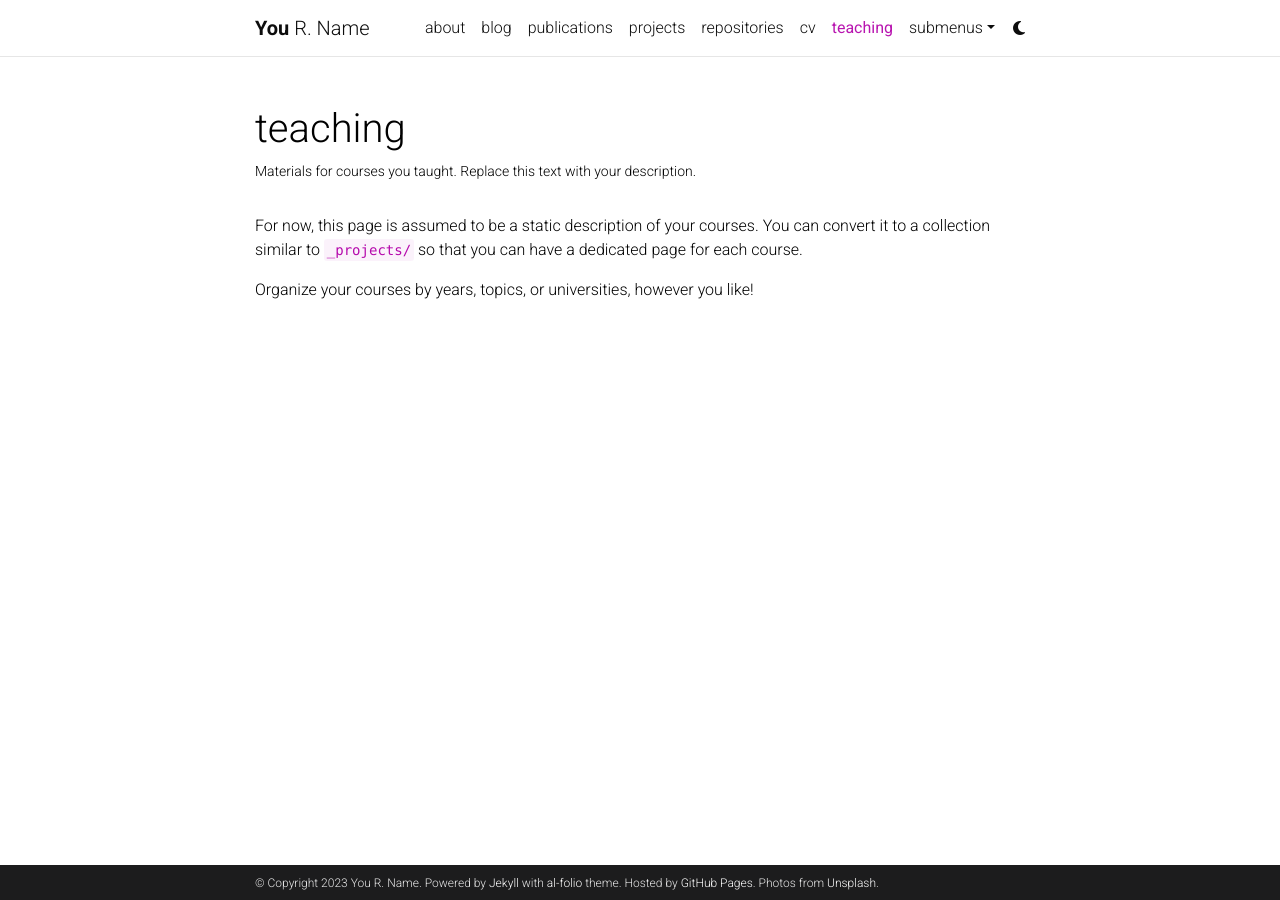
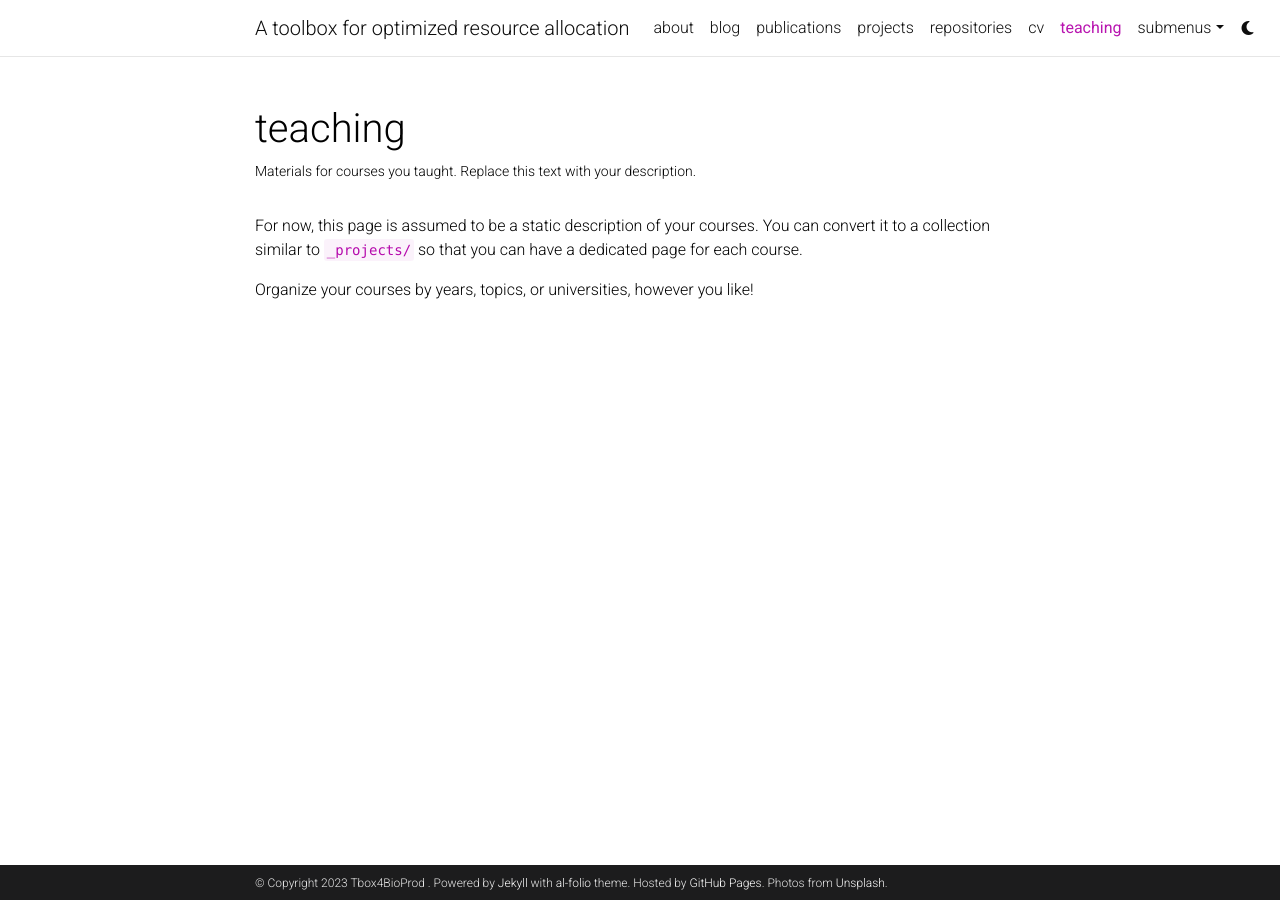
Before and after one commit to Tbox4BioProd/tbox4bioprod.github.io, a Jekyll site: the page built from _pages/teaching.md, in a window 1280 px wide. Built offline with Jekyll 4.4.1, drawn with Linux system fonts in a browser that asks for light colours; comment, search, counter and statistics services are not loaded; a style sheet for code colours, icons or effects is not loaded.

Commit message:
Update _config.yml

```diff
--- a/_config.yml
+++ b/_config.yml
@@ -2,10 +2,10 @@
 # Site settings
 # -----------------------------------------------------------------------------
 
-title: blank # the website title (if blank, full name will be used instead)
-first_name: You
-middle_name: R.
-last_name: Name
+title: A toolbox for optimized resource allocation # the website title (if blank, full name will be used instead)
+first_name: Tbox4BioProd
+middle_name:
+last_name:
 email: you@example.com
 description: > # the ">" symbol means to ignore newlines until "footer_text:"
   A simple, whitespace theme for academics. Based on [*folio](https://github.com/bogoli/-folio) design.
@@ -16,7 +16,7 @@ footer_text: >
 keywords: jekyll, jekyll-theme, academic-website, portfolio-website  # add your own keywords or leave empty
 
 lang: en # the language of your site (for example: en, fr, cn, ru, etc.)
-icon: ⚛️  # the emoji used as the favicon (alternatively, provide image name in /assets/img/)
+icon: 🧪  # the emoji used as the favicon (alternatively, provide image name in /assets/img/)
 
 url: https://tbox4bioprod.github.io # the base hostname & protocol for your site
 baseurl: # the subpath of your site, e.g. /blog/
```
